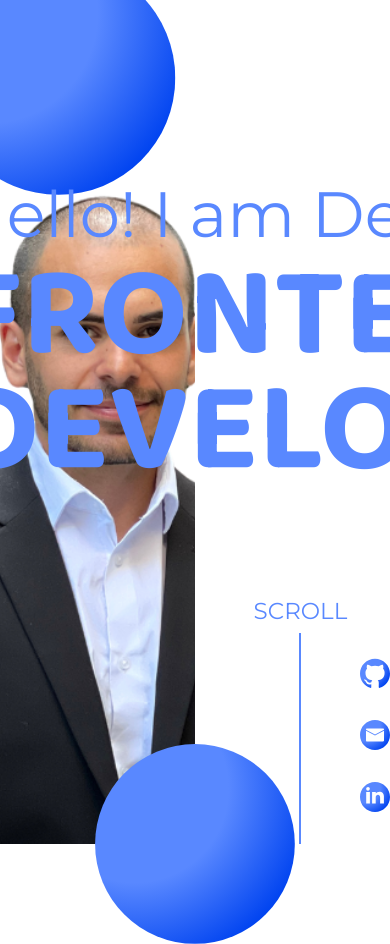
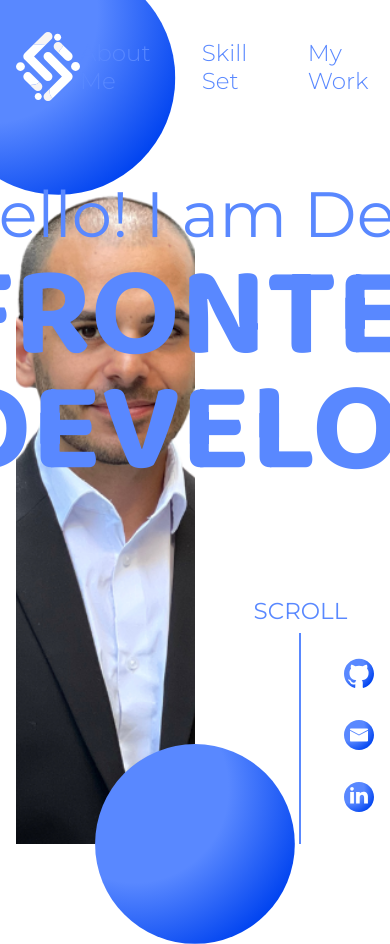
Before and after one commit to devkoepeli/portfolio, an Angular app: page / in a window 390 px wide. Shown: the top 944 px of the page. Built offline with nearby package versions, Linux system fonts and the light colour scheme.

Commit message:
style(header): styling finished

```diff
--- a/src/app/app.component.html
+++ b/src/app/app.component.html
@@ -1 +1,2 @@
+<app-header></app-header>
 <router-outlet></router-outlet>
--- a/src/app/app.component.ts
+++ b/src/app/app.component.ts
@@ -1,11 +1,12 @@
 import { Component } from '@angular/core';
 import { CommonModule } from '@angular/common';
 import { RouterOutlet } from '@angular/router';
+import { HeaderComponent } from './shared/components/header/header.component';
 
 @Component({
   selector: 'app-root',
   standalone: true,
-  imports: [CommonModule, RouterOutlet],
+  imports: [CommonModule, RouterOutlet, HeaderComponent],
   templateUrl: './app.component.html',
   styleUrl: './app.component.scss'
 })
--- a/src/app/main-content/hero/hero.component.scss
+++ b/src/app/main-content/hero/hero.component.scss
@@ -58,6 +58,7 @@
         right: 0;
         @include flexbox($fd: column, $gap: 32px);
         padding-bottom: 32px;
+        padding-right: inherit;
 
         img {
             display: block;
--- a/src/app/main-content/main-content.component.ts
+++ b/src/app/main-content/main-content.component.ts
@@ -1,10 +1,11 @@
 import { Component } from '@angular/core';
+import { HeaderComponent } from '../shared/components/header/header.component';
 import { HeroComponent } from './hero/hero.component';
 
 @Component({
   selector: 'app-main-content',
   standalone: true,
-  imports: [HeroComponent],
+  imports: [HeroComponent, HeaderComponent],
   templateUrl: './main-content.component.html',
   styleUrl: './main-content.component.scss'
 })
--- a/src/app/shared/components/header/header.component.html
+++ b/src/app/shared/components/header/header.component.html
@@ -1 +1,14 @@
-<p>header works!</p>
+<header>
+    <div class="container">
+        <div class="header-container">
+            <img src="./assets/img/logo.svg" alt="Logo">
+            <nav>
+                <ul>
+                    <li><a href="">About Me</a></li>
+                    <li><a href="">Skill Set</a></li>
+                    <li><a href="">My Work</a></li>
+                </ul>
+            </nav>
+        </div>
+    </div>
+</header>
--- a/src/app/shared/components/header/header.component.scss
+++ b/src/app/shared/components/header/header.component.scss
@@ -0,0 +1,36 @@
+@import '../../styles/variables.scss';
+@import '../../styles/mixins.scss';
+
+header {
+    position: absolute;
+    top: 0;
+    right: 0;
+    left: 0;
+    z-index: 1;
+    padding-top: 32px;
+    padding-bottom: 32px;
+}
+
+.header-container {
+   @include flexbox($jc: space-between);
+}
+
+nav {
+    ul {
+        list-style-type: none;
+        @include flexbox($gap: 48px);
+        padding: 0;
+    }
+
+    a {
+        color: $main-color;
+        font-size: 23px;
+        text-decoration: none;
+        font-weight: 300;
+        transition: all .1s ease-in-out;
+
+       &:hover {
+        text-shadow: 0.5px 0 $main-color, -0.5px 0 $main-color;
+       }
+    }
+}
--- a/src/app/shared/styles/mixins.scss
+++ b/src/app/shared/styles/mixins.scss
@@ -6,17 +6,17 @@
     gap: $gap;
 }
 
-@mixin page-margin {
-    margin-left: 92px;
-    margin-right: 92px;
+@mixin page-padding {
+    padding-left: 92px;
+    padding-right: 92px;
 
     @media(max-width: 991.98px) {
-        margin-left: 32px;
-        margin-right: 32px;
+        padding-left: 32px;
+        padding-right: 32px;
     }
 
     @media(max-width: 767.98px) {
-        margin-left: 16px;
-        margin-right: 16px;
+        padding-left: 16px;
+        padding-right: 16px;
     }
 }
--- a/src/styles.scss
+++ b/src/styles.scss
@@ -181,5 +181,5 @@ h1, h2, h3, h4 {
     max-width: 1920px;
     width: 100%;
     margin: 0 auto;
-    @include page-margin;
+    @include page-padding;
 }
```
